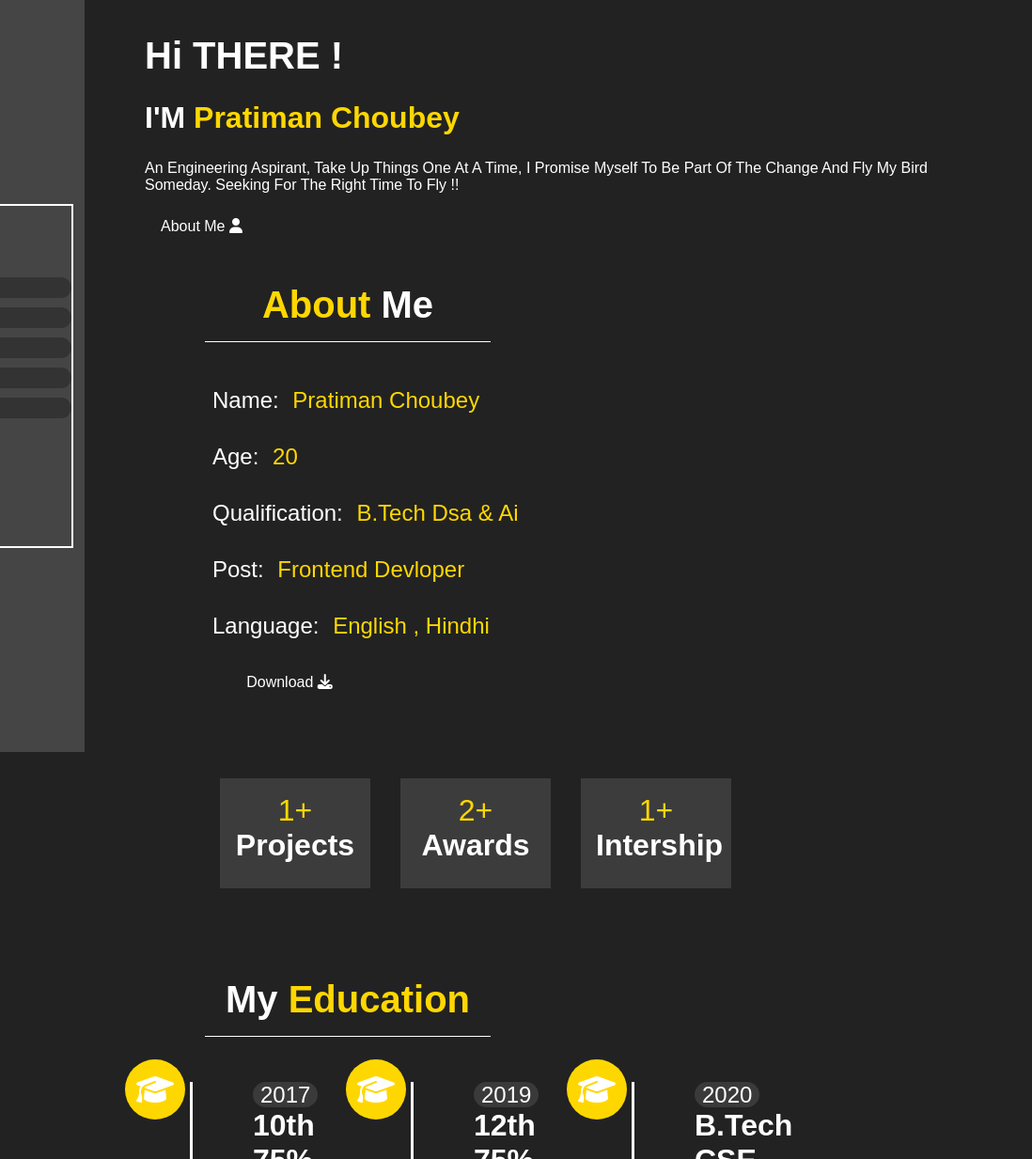
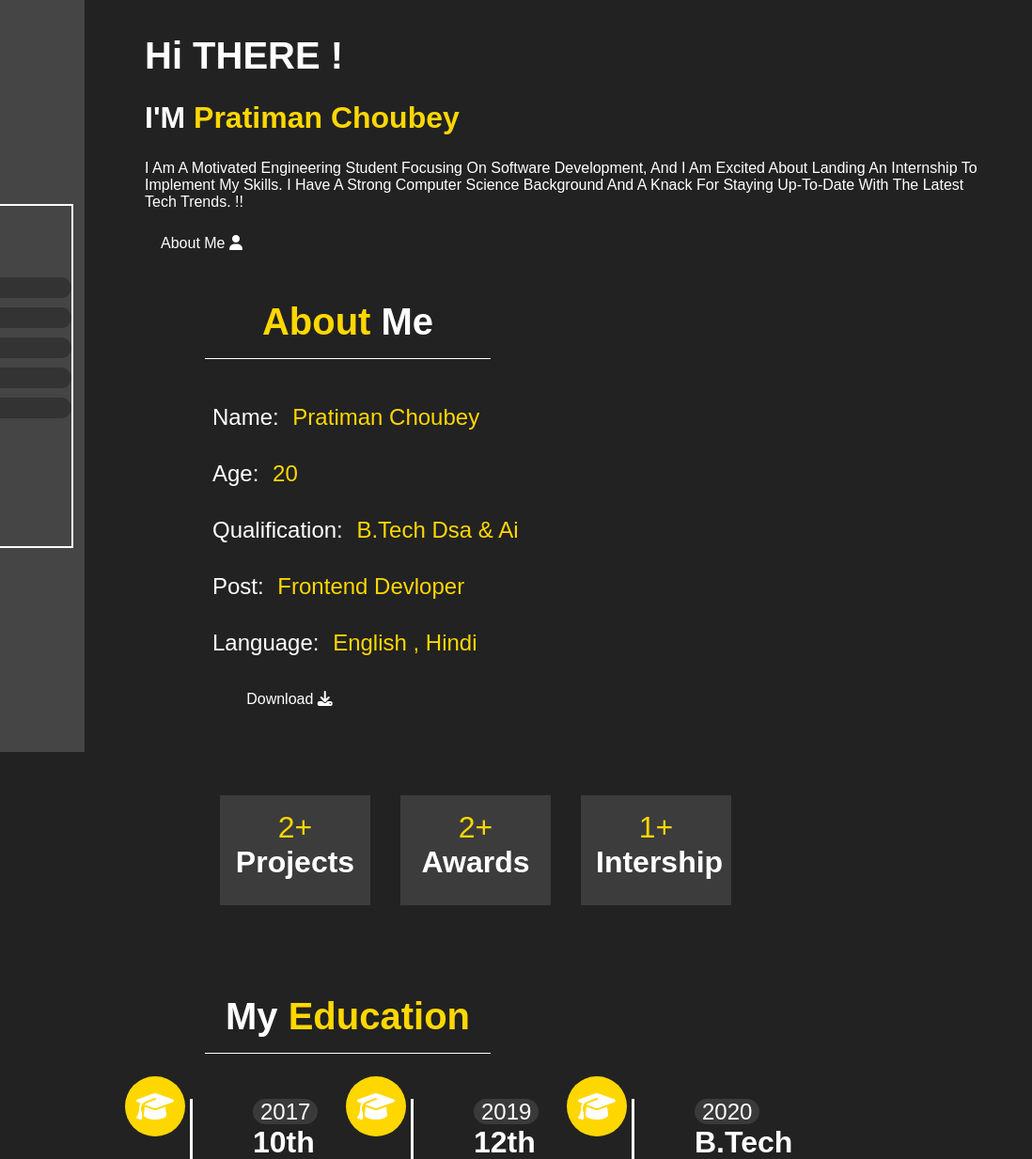
Before and after one commit to pratiman1/portfolio, a plain HTML site: page index.html in a window 1280 px wide. Shown: the top 1233 px of the page at 94% size, 182-1280 px from the left. Drawn offline with nearby package versions, Linux system fonts and the light colour scheme.

Commit message:
Update index.html
myself

```diff
--- a/index.html
+++ b/index.html
@@ -50,7 +50,7 @@
   <section class="home" id="home">
     <h3>Hi THERE !</h3>
     <h1>I'M<span> Pratiman Choubey</span></h1>
-     <p>An engineering Aspirant, take up things one at a time, I promise myself to be part of the change and fly my bird someday. Seeking for the right time to fly !!</p>
+     <p>I am a motivated engineering student focusing on software development, and I am excited about landing an internship to implement my skills. I have a strong computer science background and a knack for staying up-to-date with the latest tech trends. !!</p>
      <a href="#about"><button class="btn "> About Me <i class="fas fa-user"></i></button></a>
     </section>
 
@@ -66,7 +66,7 @@
             <h3><span> age: </span> 20</h3>
             <h3><span> qualification: </span>  B.tech Dsa & Ai</h3>
             <h3><span> post: </span> Frontend devloper</h3>
-            <h3><span> language: </span> English , Hindhi</h3>
+            <h3><span> language: </span> English , Hindi</h3>
             <a href="#download"><button class="btn "> Download <i class="fas fa-download"></i></button></a>
         </div>
 
@@ -74,7 +74,7 @@
 
         <div class="counter">
             <div class="box">
-                <span>1+</span>
+                <span>2+</span>
                 <h3>Projects</h3>
             </div>
             <div class="box">
```
